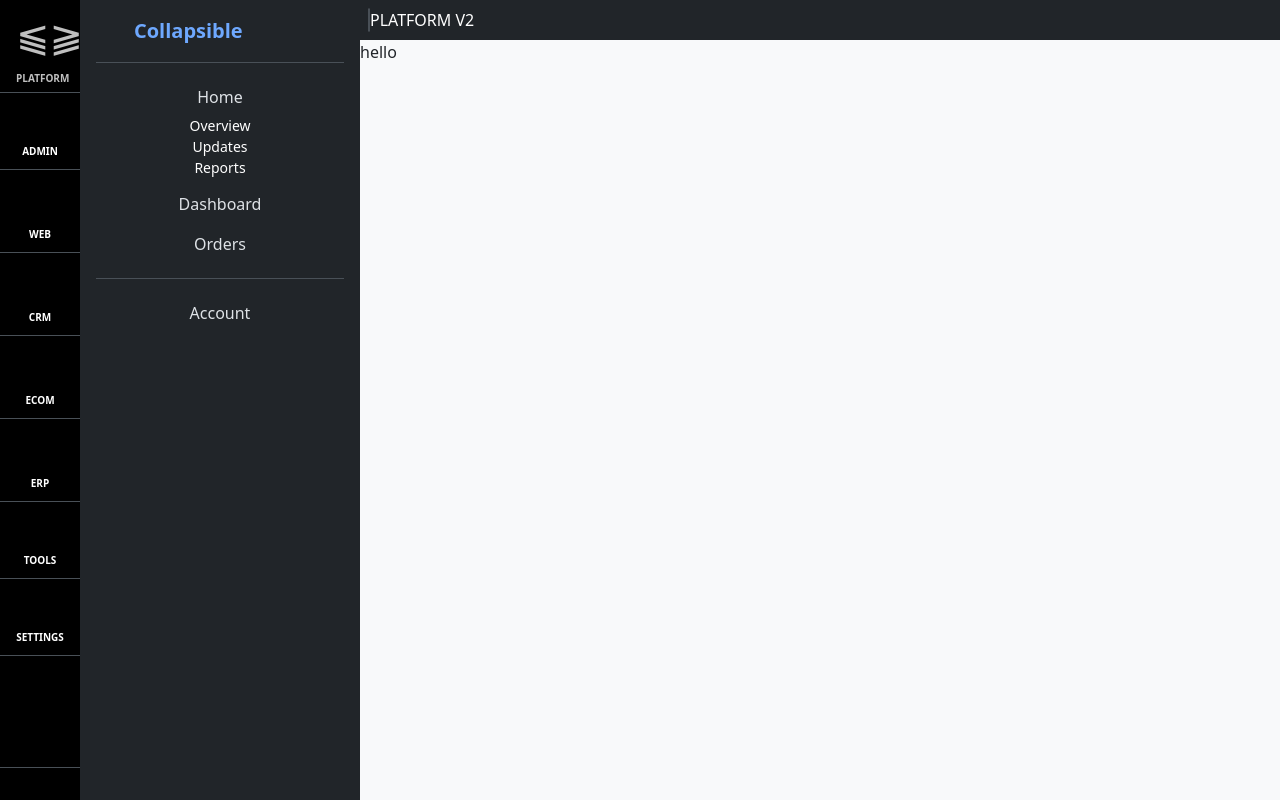
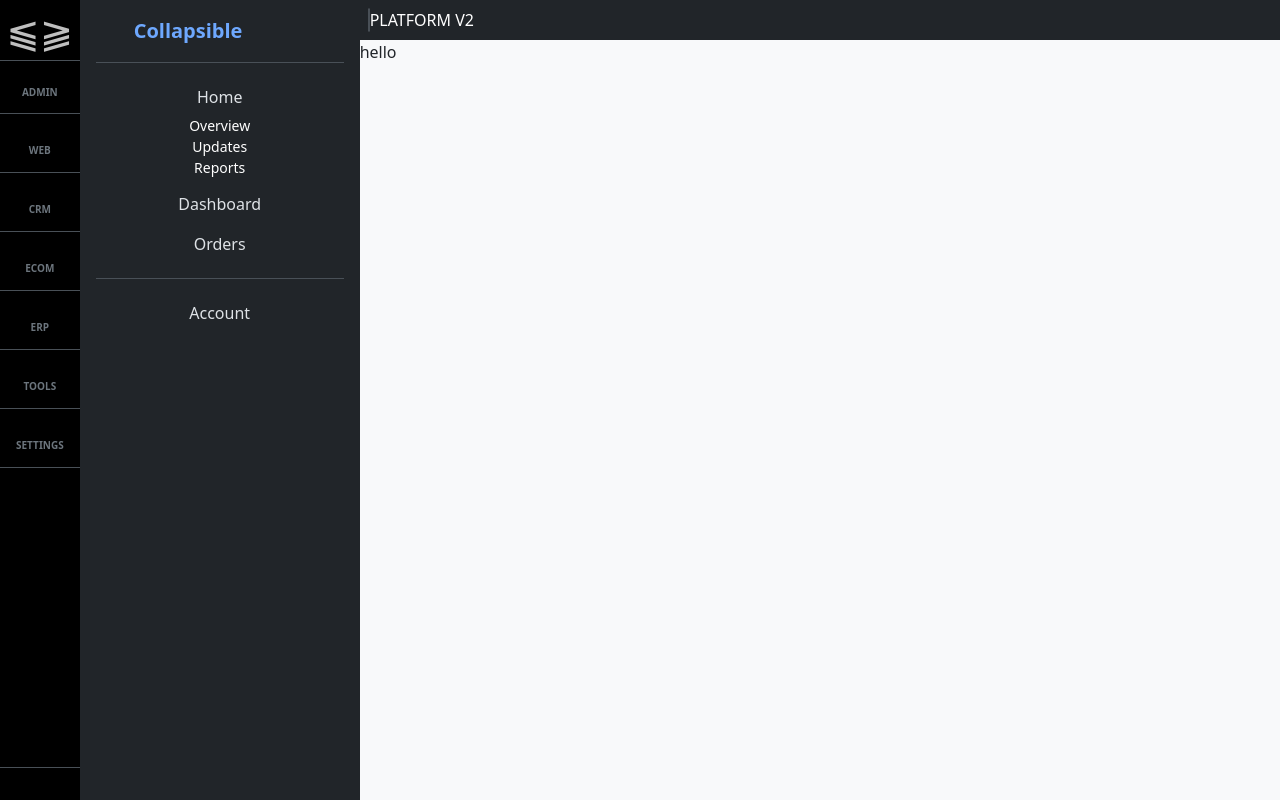
Before and after one commit to harkalygergo/platform360, a Symfony app: template templates/platform/dashboard.html.twig in a window 1280 px wide. Run offline with Twig, Linux system fonts and the light colour scheme; the template is opened without the code that fills it, so the values that code supplies are empty; some libraries are stand-ins or nearby versions.

Commit message:
modify dashboard template

```diff
--- a/templates/platform/dashboard.html.twig
+++ b/templates/platform/dashboard.html.twig
@@ -23,60 +23,59 @@
 <nav class="bg-black text-white">
     <div class="d-flex flex-column flex-shrink-0 h-100">
         <a href="/"
-           class="d-block px-3 py-1 link-body-emphasis text-decoration-none border-bottom text-warning"
+           class="d-block link-body-emphasis text-decoration-none border-bottom text-warning"
            data-bs-toggle="tooltip"
            data-bs-placement="right"
            data-bs-original-title="Icon-only">
             <span class="fs-1">⫹⫺</span>
-            <small class="fw-bold">PLATFORM</small>
             <span class="visually-hidden">Icon-only</span> </a>
         <ul class="nav nav-pills nav-flush flex-column mb-auto text-center">
             <li class="nav-item border-bottom">
-                <a href="#" class="nav-link link-body-emphasis fw-bold" title="favorites">
-                    <i class="bi bi-speedometer2 fs-4"></i><br>
+                <a href="#" class="nav-link link-body-emphasis text-secondary fw-bold" title="favorites">
+                    <i class="bi bi-speedometer2 fs-4"></i>
                     <small>ADMIN</small>
                 </a>
             </li>
             <li class="nav-item border-bottom">
-                <a href="#" class="nav-link link-body-emphasis fw-bold" title="favorites">
-                    <i class="bi bi-globe fs-3"></i><br>
+                <a href="#" class="nav-link link-body-emphasis text-secondary fw-bold" title="favorites">
+                    <i class="bi bi-globe fs-3 p-0 m-0"></i>
                     <small>WEB</small>
                 </a>
             </li>
             <li class="nav-item border-bottom">
-                <a href="#" class="nav-link link-body-emphasis fw-bold" title="favorites">
-                    <i class="bi bi-people fs-3"></i><br>
+                <a href="#" class="nav-link link-body-emphasis text-secondary fw-bold" title="favorites">
+                    <i class="bi bi-people fs-3 p-0 m-0"></i>
                     <small>CRM</small>
                 </a>
             </li>
             <li class="nav-item border-bottom">
-                <a href="#" class="nav-link link-body-emphasis fw-bold" title="favorites">
-                    <i class="bi bi-cart fs-3"></i><br>
+                <a href="#" class="nav-link link-body-emphasis text-secondary fw-bold" title="favorites">
+                    <i class="bi bi-cart fs-3 p-0 m-0"></i>
                     <small>ECOM</small>
                 </a>
             </li>
             <li class="nav-item border-bottom">
-                <a href="#" class="nav-link link-body-emphasis fw-bold" title="favorites">
-                    <i class="bi bi-building p-0 m-0 fs-3"></i><br>
+                <a href="#" class="nav-link link-body-emphasis text-secondary fw-bold" title="favorites">
+                    <i class="bi bi-briefcase fs-3 p-0 m-0"></i>
                     <small>ERP</small>
                 </a>
             </li>
             <li class="nav-item border-bottom">
-                <a href="#" class="nav-link link-body-emphasis fw-bold" title="favorites">
-                    <i class="bi bi-tools p-0 m-0 fs-4"></i><br>
+                <a href="#" class="nav-link link-body-emphasis text-secondary fw-bold" title="favorites">
+                    <i class="bi bi-tools fs-3 p-0 m-0"></i>
                     <small>TOOLS</small>
                 </a>
             </li>
             <li class="nav-item border-bottom">
-                <a href="#" class="nav-link link-body-emphasis fw-bold" title="favorites">
-                    <i class="bi bi-gear p-0 m-0 fs-4"></i><br>
+                <a href="#" class="nav-link link-body-emphasis text-secondary fw-bold" title="favorites">
+                    <i class="bi bi-gear fs-3 p-0 m-0"></i>
                     <small>SETTINGS</small>
                 </a>
             </li>
         </ul>
         <div class="border-top">
             <a href="#" class="d-flex align-items-center justify-content-center p-3 link-body-emphasis text-decoration-none">
-                <i class="bi bi-question-circle p-0 m-0 fs-5"></i>
+                <i class="bi bi-question-circle text-secondary p-0 m-0 fs-5"></i>
             </a>
         </div>
     </div>
@@ -101,6 +100,7 @@
     </header>
     <section>
         hello
+        {{ dump(app.user) }}
     </section>
 </main>
 
```
Also changed, not shown: src/Controller/Platform/RegisterController.php (+20 -0 lines).
